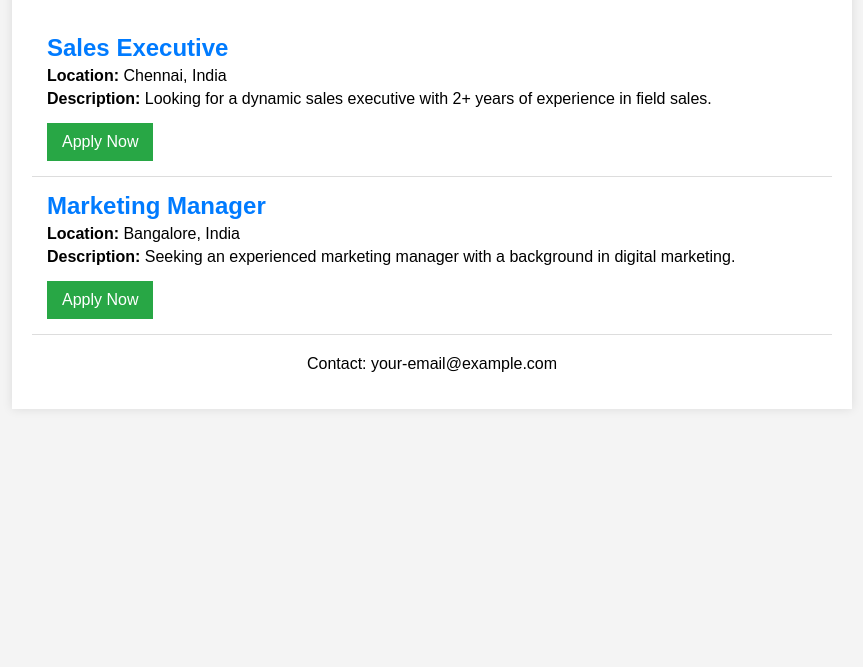
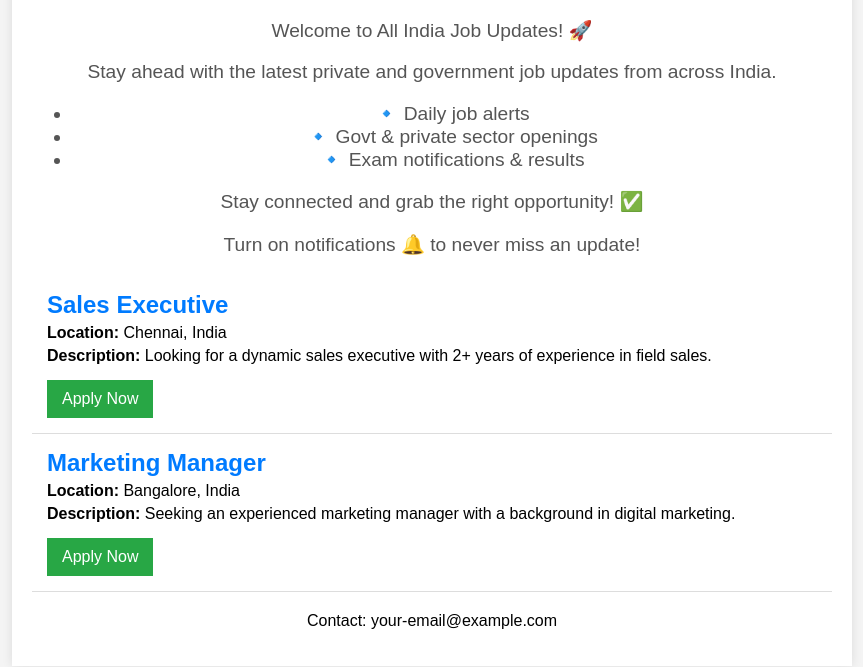
Before and after one commit to Yuvarajmayavan/all-india-job-updates, a plain HTML site: page index.html in a window 1280 px wide. Shown: the part 101-768 px from the top of the page, without its empty margins (208-1071 px from the left). Drawn offline with Linux system fonts and the light colour scheme.

Commit message:
index.html

```diff
--- a/index.html
+++ b/index.html
@@ -8,6 +8,7 @@
         body { font-family: Arial, sans-serif; margin: 20px; padding: 0; background-color: #f4f4f4; }
         .container { max-width: 800px; margin: auto; background: white; padding: 20px; box-shadow: 0px 0px 10px rgba(0,0,0,0.1); }
         h1 { text-align: center; color: #333; }
+        .welcome { font-size: 1.2em; color: #555; text-align: center; margin-bottom: 20px; }
         .job { padding: 15px; border-bottom: 1px solid #ddd; }
         .job h2 { margin: 0; color: #007BFF; }
         .job p { margin: 5px 0; }
@@ -17,6 +18,17 @@
 <body>
     <div class="container">
         <h1>All India Job Updates</h1>
+        <div class="welcome">
+            <p>Welcome to All India Job Updates! 🚀</p>
+            <p>Stay ahead with the latest private and government job updates from across India.</p>
+            <ul>
+                <li>🔹 Daily job alerts</li>
+                <li>🔹 Govt & private sector openings</li>
+                <li>🔹 Exam notifications & results</li>
+            </ul>
+            <p>Stay connected and grab the right opportunity! ✅</p>
+            <p>Turn on notifications 🔔 to never miss an update!</p>
+        </div>
         <div class="job">
             <h2>Sales Executive</h2>
             <p><strong>Location:</strong> Chennai, India</p>
```
